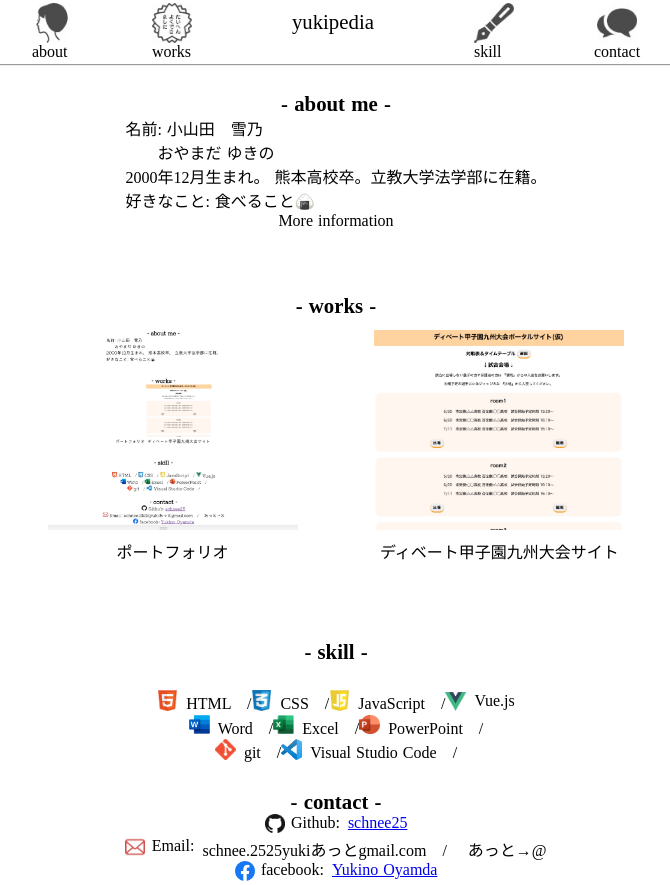
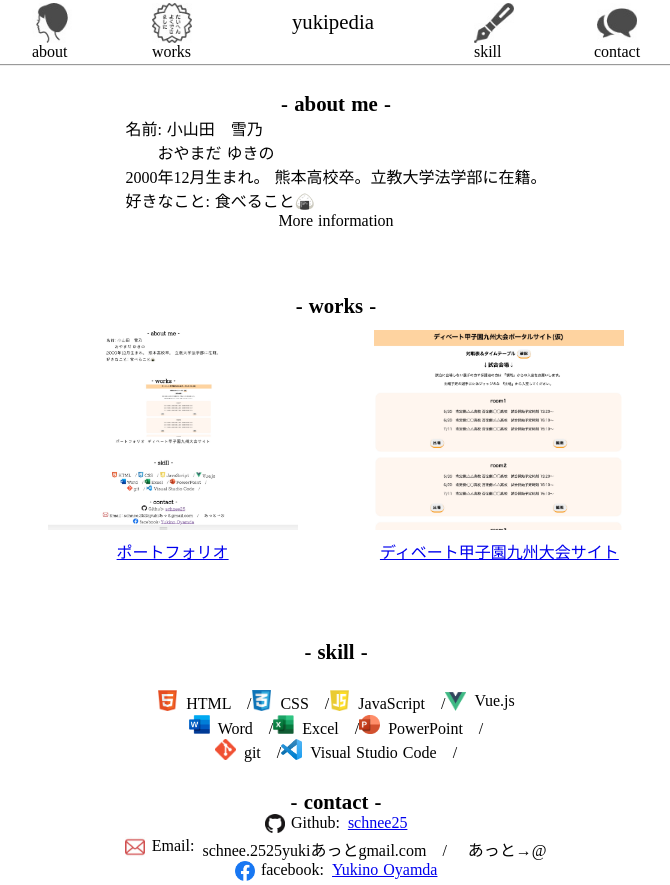
Before and after one commit to schnee25/portfolio, a Nuxt app: page / in a window 1280 px wide. Shown: the whole page, without its empty margins (304-974 px from the left). Built offline with nearby package versions, Linux system fonts and the light colour scheme; a web font is replaced by a local one.

Commit message:
詳細ページへのページリンクを追加

```diff
--- a/components/WorksContents.vue
+++ b/components/WorksContents.vue
@@ -1,19 +1,25 @@
 <template>
-    <div class="workscontents">
-      <div class="workstitle"><h1>- works -</h1></div>
-      <div class="workscomponent">
-        <div class="worksportpolio">
+      <div class="workscontents">
+        <div class="workstitle"><h1>- works -</h1></div>
+          <div class="workscomponent">
 
+          <div class="worksportpolio">
             <img src="~/assets/screanshot-portfolio.jpg" class="workss"/>
+            <router-link to="/works.portforio">
             <p>ポートフォリオ</p>
+            </router-link>
           </div>
+
           <div class="worksdebateq">
             <img src="~/assets/screanshot-debateq.jpg" class="workss"/>
+            <router-link to="/works-debateq">
             <p>ディベート甲子園九州大会サイト</p>
+            </router-link>
+
           </div>
+
+        </div>
       </div>
-
-    </div>
 </template>
 
 <script>
```
